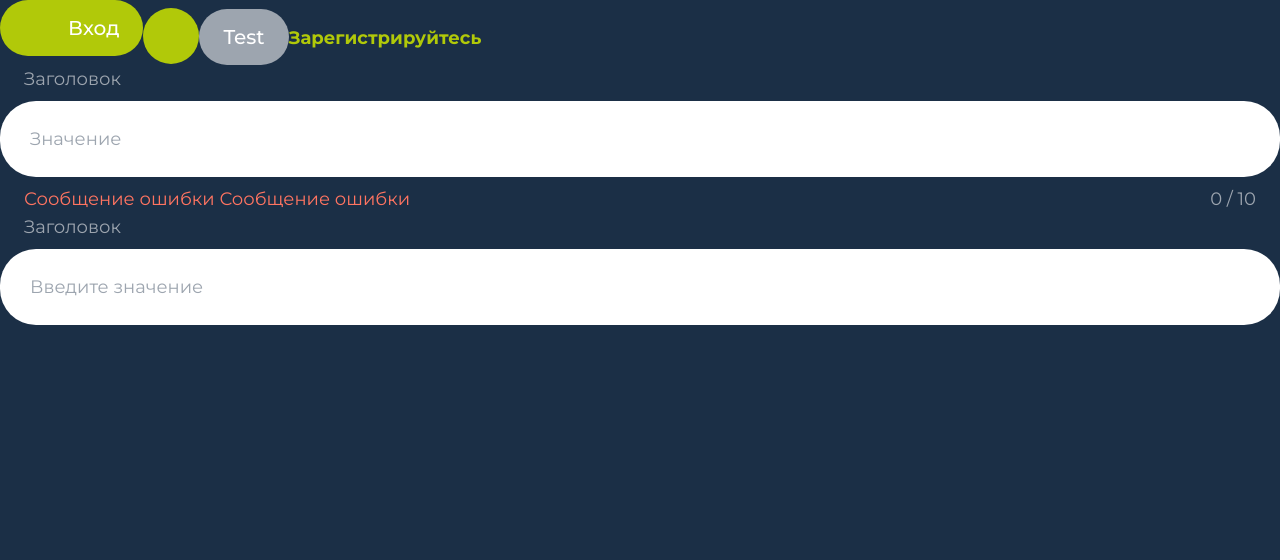
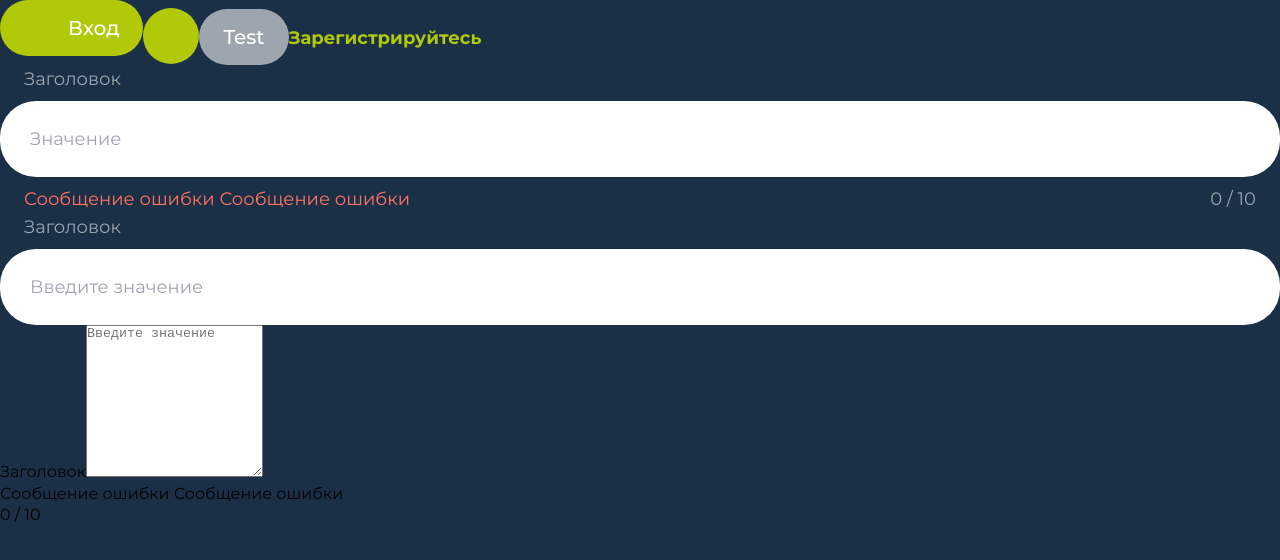
Before and after one commit to lostprophetsco/TZ_nd, a Vue app: page / in a window 1280 px wide. Shown: the top 560 px of the page. Built offline with nearby package versions, Linux system fonts and the light colour scheme.

Commit message:
feat: add textareaDefault component

```diff
--- a/src/App.vue
+++ b/src/App.vue
@@ -29,6 +29,15 @@
 
   <InputText v-model="test2" placeholder="Введите значение" label="Заголовок" type="password">
   </InputText>
+
+  <InputTextarea
+    v-model="test3"
+    placeholder="Введите значение"
+    label="Заголовок"
+    :rows="10"
+    :counter="{ visible: true, max: 10 }"
+    error="Сообщение ошибки Сообщение ошибки"
+  ></InputTextarea>
 </template>
 <script setup lang="ts">
 // Imports
@@ -40,7 +49,9 @@ import iconLogin from './assets/images/icons/login.svg';
 // Components
 import Button from './components/atoms/buttons/button.vue';
 import InputText from './components/atoms/controls/inputs/inputDefault.vue';
+import InputTextarea from './components/atoms/controls/textarea/textareaDefault.vue';
 
 const test = ref(null);
 const test2 = ref(null);
+const test3 = ref(null);
 </script>
--- a/src/components/atoms/controls/inputs/inputDefault.d.ts
+++ b/src/components/atoms/controls/inputs/inputDefault.d.ts
@@ -137,6 +137,10 @@ export interface IInputTextSlots {
    */
   error(): VNode[];
 
+  /**
+   * @description Custom icon.
+   * @param scope
+   */
   passwordIcon?(scope: { passwordVisible: boolean }): VNode[];
 }
 
--- /dev/null
+++ b/src/components/atoms/controls/textarea/textareaDefault.d.ts
@@ -0,0 +1,158 @@
+import type { ClassComponent, GlobalComponentConstructor } from '../../../../../ts-helper';
+import type { VNode } from 'vue';
+
+interface ICounter {
+  visible?: boolean;
+  max?: number;
+}
+
+/**
+ * @description Component props
+ */
+export interface ITextareaProps {
+  /**
+   * @description Textarea modelValue
+   *
+   * @type string | number | null
+   * @default ''
+   */
+  modelValue: string | number | null;
+
+  /**
+   * @description Input counter.
+   *
+   * @type ICounter
+   * @default undefined
+   */
+  counter?: ICounter;
+
+  /**
+   * @description Textarea id
+   *
+   * @type string
+   * @default random generated string
+   */
+  id?: string;
+
+  /**
+   * @description Textarea name
+   *
+   * @type string
+   * @default undefined
+   */
+  name?: string;
+
+  /**
+   * @description Textarea custom theme. Adds a class to the root element of the component.
+   *
+   * @type string
+   * @default undefined
+   */
+  theme?: string;
+
+  /**
+   * @description Textarea custom modifier. Adds a class to the root element of the component.
+   *
+   * @type string
+   * @default undefined
+   */
+  modifier?: string;
+
+  /**
+   * @description Textarea root CSS class.
+   *
+   * @type string
+   * @default 'textarea-default'
+   */
+  cssClass?: string;
+
+  /**
+   * @description Textarea native disabled attribute.
+   *
+   * @type boolean
+   * @default false
+   */
+  disabled?: boolean;
+
+  /**
+   * @description Textarea label text
+   *
+   * @type string
+   * @default undefined
+   */
+  label?: string;
+
+  /**
+   * @description Textarea placeholder. Will be ignored if placeholder slot is defined.
+   *
+   * @type string
+   * @default undefined
+   */
+  placeholder?: string;
+
+  /**
+   * @description Textarea valid state.
+   *
+   * @type boolean
+   * @default false
+   */
+  valid?: boolean;
+
+  /**
+   * @description Textarea error state.
+   *
+   * @type boolean | string
+   * @default false
+   */
+  error?: boolean | string;
+
+  /**
+   * @description Textarea show number of rows
+   *
+   * @type number
+   * @default undefined
+   */
+  rows?: number;
+}
+
+/**
+ * @description Component slots
+ */
+export interface ITextareaSlots {
+  /**
+   * @description Custom placeholder. If defined, then `props.placeholder` will be ignored.
+   * @returns {VNode[]}
+   */
+  placeholder(): VNode[];
+
+  /**
+   * @description Textarea error messages.
+   * @returns {VNode[]}
+   */
+  error(): VNode[];
+}
+
+/**
+ * @description Component emits
+ */
+export interface ITextareaEmits {
+  (e: 'update:model-value', payload: ITextareaProps['modelValue']): void;
+  (e: 'blur', event: Event): void;
+  (e: 'focus', event: Event): void;
+  (e: 'change', event: Event): void;
+}
+
+/**
+ * Textarea
+ *
+ * _Поле textarea, элемент формы для создания области, в которую можно вводить несколько строк текста._
+ */
+declare class Textarea extends ClassComponent<ITextareaProps, ITextareaSlots, ITextareaEmits> {}
+
+declare module '@vue/runtime-core' {
+  interface GlobalComponents {
+    Textarea: GlobalComponentConstructor<Textarea>;
+  }
+}
+
+export default Textarea;
--- /dev/null
+++ b/src/components/atoms/controls/textarea/textareaDefault.vue
@@ -0,0 +1,176 @@
+<template>
+  <div class="form-group" :class="controlClasses">
+    <div :class="`${props.cssClass}__group`">
+      <label v-if="props.label" :for="props.id || generatedUid" :class="`${props.cssClass}__label`">
+        {{ props.label }}
+      </label>
+
+      <textarea
+        v-model="model"
+        :id="props.id || generatedUid"
+        :rows="props.rows"
+        :placeholder="defaultPlaceholder"
+        :disabled="props.disabled"
+        :class="`${props.cssClass}__textarea`"
+        :name="props.name"
+        autocomplete="off"
+        v-on="listeners"
+        ref="textareaField"
+        @mouseover="hover = true"
+        @mouseleave="hover = false"
+      ></textarea>
+    </div>
+
+    <div v-if="!!slots.placeholder" :class="`${props.cssClass}__placeholder`">
+      <slot name="placeholder" />
+    </div>
+
+    <div v-if="props.error || props.counter.visible" :class="`${props.cssClass}__footer`">
+      <div v-if="props.error" :class="`${props.cssClass}__error`">
+        <slot name="error">
+          {{ props.error }}
+        </slot>
+      </div>
+
+      <div v-if="props.counter.visible" :class="`${props.cssClass}__counter`">
+        {{ symbolsTyped }}<template v-if="props.counter.max"> / </template>{{ props.counter.max }}
+      </div>
+    </div>
+  </div>
+</template>
+
+<script setup lang="ts">
+// Vue
+import { ref, computed, Ref, onMounted } from 'vue';
+
+// Types
+import type { ITextareaProps, ITextareaEmits, ITextareaSlots } from './textareaDefault';
+
+// Shared
+import uid from '@/shared/generators/uid';
+
+const props = withDefaults(defineProps<ITextareaProps>(), {
+  cssClass: 'textarea-default',
+  disabled: false,
+  valid: false,
+  error: false,
+  rows: 3,
+  counter: () => ({ visible: false }),
+});
+
+const symbolsTyped = ref(0);
+const textareaField = ref<HTMLTextAreaElement | null>(null);
+
+const emit = defineEmits<ITextareaEmits>();
+const slots = defineSlots<ITextareaSlots>();
+
+const generatedUid = uid();
+
+const focused: Ref<boolean> = ref(false);
+const hover: Ref<boolean> = ref(false);
+
+const controlClasses = computed(() => {
+  return [
+    props.cssClass,
+    {
+      [`${props.cssClass}--${props.theme}`]: props.theme,
+      [`${props.cssClass}--${props.modifier}`]: props.modifier,
+      [`${props.cssClass}--disabled`]: props.disabled,
+      [`${props.cssClass}--filled`]: !!props.modelValue,
+      [`${props.cssClass}--valid`]: props.valid,
+      [`${props.cssClass}--invalid`]: props.error,
+      [`${props.cssClass}--focused`]: focused.value,
+      [`${props.cssClass}--hover`]: hover.value && !focused.value,
+    },
+  ];
+});
+
+/**
+ * @description Computed property for custom v-model
+ * @type {WritableComputedRef<Date & boolean>}
+ */
+const model = computed({
+  get() {
+    return props.modelValue;
+  },
+
+  set(value) {
+    emit('update:model-value', value);
+  },
+});
+
+/**
+ * @description Default placeholder
+ * @type {ComputedRef<string>}
+ */
+const defaultPlaceholder = computed(() => {
+  return !!slots.placeholder ? undefined : props.placeholder;
+});
+
+/**
+ * @description Object of listeners
+ * @type {ComputedRef<{change: (event: Event) => void, blur: (event: Event) => void, focus: (event: Event) => void}>}
+ */
+const listeners = computed(() => {
+  return {
+    blur: onBlur,
+    focus: onFocus,
+    change: onChange,
+    input: onInput,
+  };
+});
+
+/**
+ * @description Input event handler
+ * @param {Event} event
+ * @fires InputText#update:model-value
+ */
+const onInput = (event: Event) => {
+  if (!props.counter.visible) return;
+
+  const textareaElement = event.target as HTMLTextAreaElement;
+  symbolsTyped.value = textareaElement.value.length;
+
+  if (props.counter.max && symbolsTyped.value > props.counter.max) {
+    symbolsTyped.value = props.counter.max;
+    emit('update:model-value', textareaElement.value.slice(0, props.counter.max));
+  }
+};
+
+/**
+ * @description Blur event handler
+ * @param {Event} event
+ */
+const onBlur = (event: Event) => {
+  focused.value = false;
+  emit('blur', event);
+};
+
+/**
+ * @description Focus event handler
+ * @param {Event} event
+ */
+const onFocus = (event: Event) => {
+  focused.value = true;
+  emit('focus', event);
+};
+
+/**
+ * @description Change event handler
+ * @param {Event} event
+ */
+const onChange = (event: Event) => {
+  emit('change', event);
+};
+
+onMounted(() => {
+  if (!props.modelValue) return;
+  symbolsTyped.value = props.modelValue.toString().length ?? 0;
+});
+</script>
+
+<script lang="ts">
+export default {
+  inheritAttrs: false,
+};
+</script>
```
